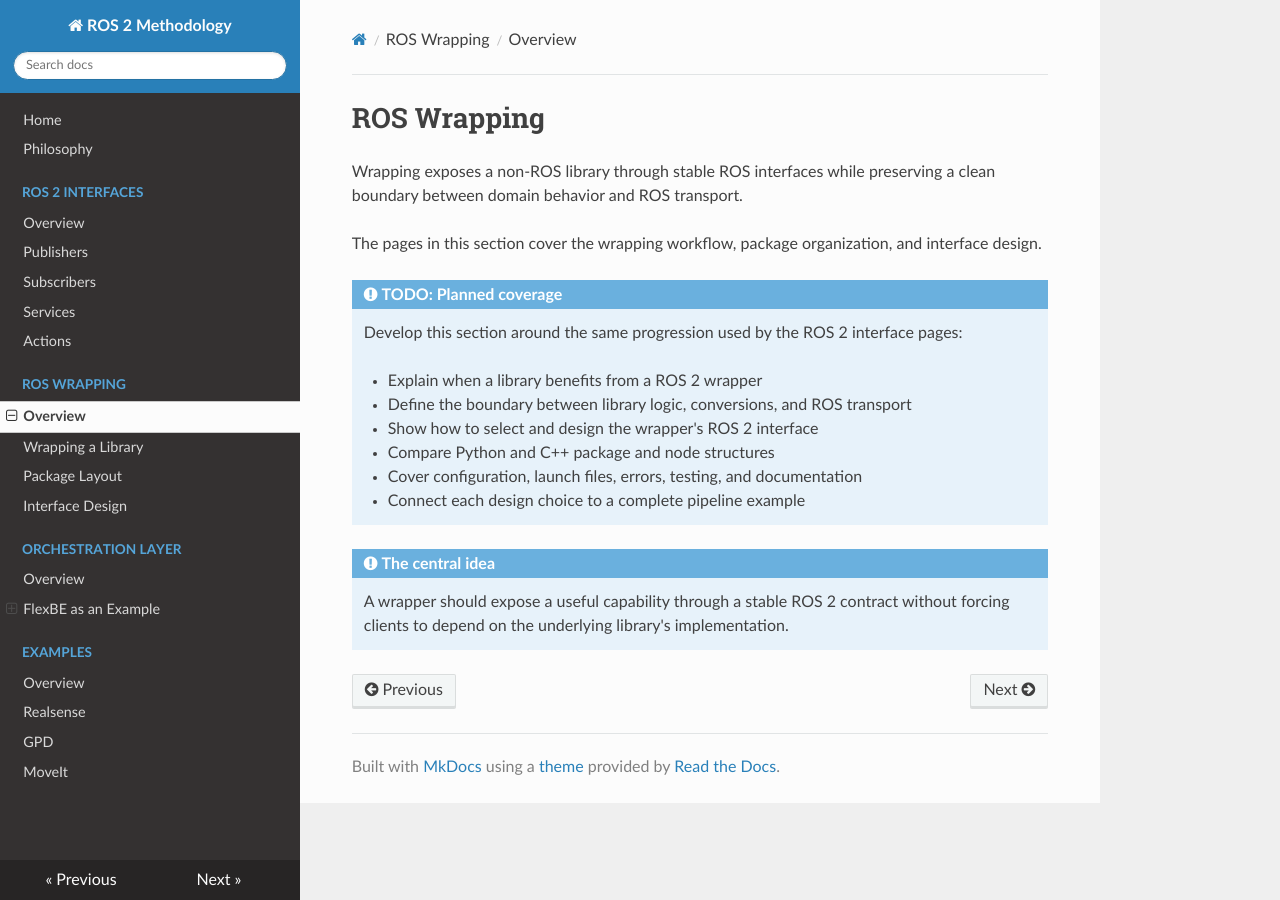
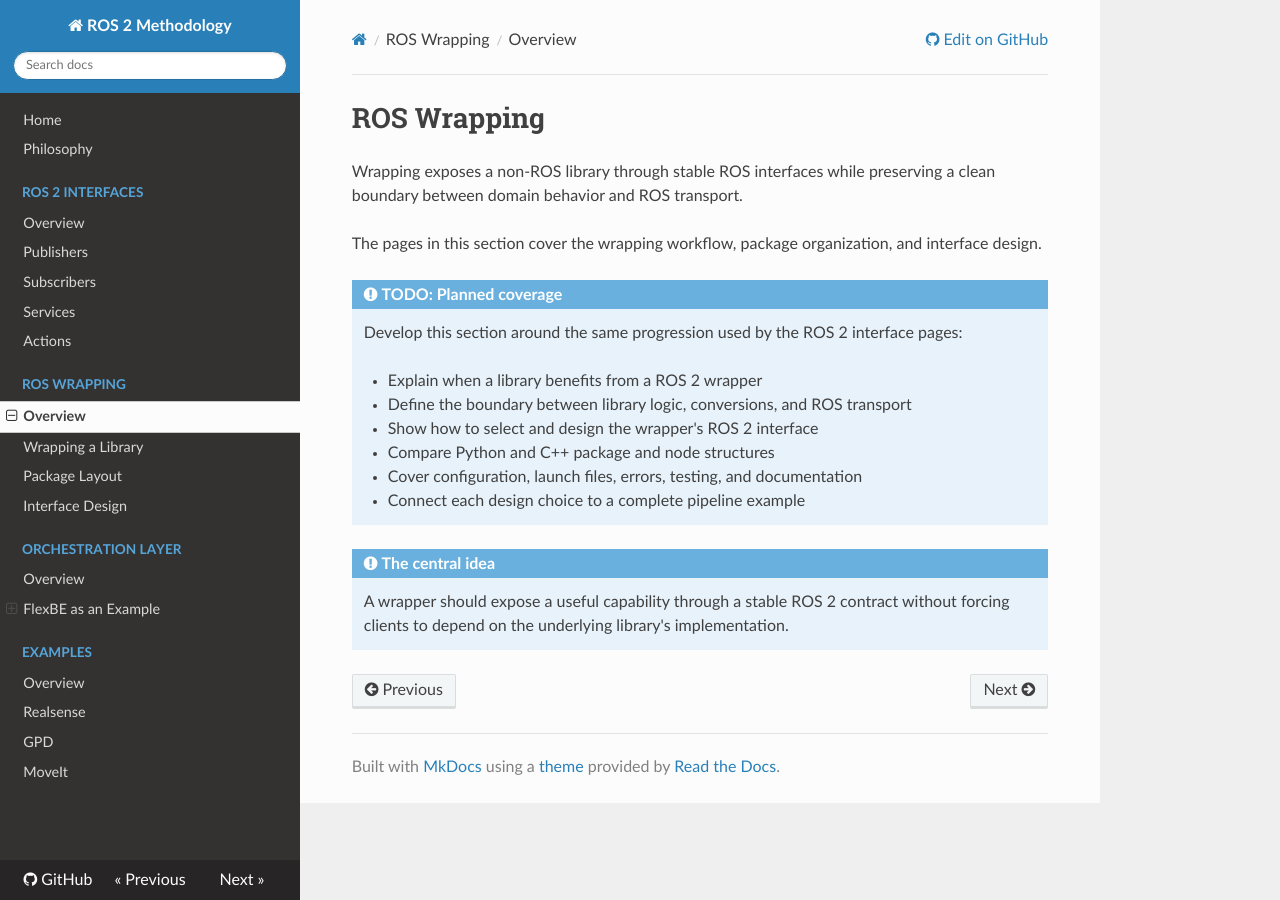
Before and after one commit to flynnbm/ros2_methodology, an MkDocs documentation site: the page built from docs/ros-wrapping/index.md, in a window 1280 px wide. Built offline with MkDocs 1.6.1, drawn with Linux system fonts in a browser that asks for light colours; nearby versions of some CDN libraries; some of the changed lines change nothing that is shown.

Commit message:
added site and repo url

```diff
--- a/mkdocs.yml
+++ b/mkdocs.yml
@@ -1,5 +1,7 @@
 site_name: ROS 2 Methodology
 site_description: Practical patterns and conventions for building maintainable ROS 2 systems.
+site_url: https://flynnbm.github.io/ros2_methodology/
+repo_url: https://github.com/flynnbm/ros2_methodology
 
 theme:
   name: readthedocs
```
